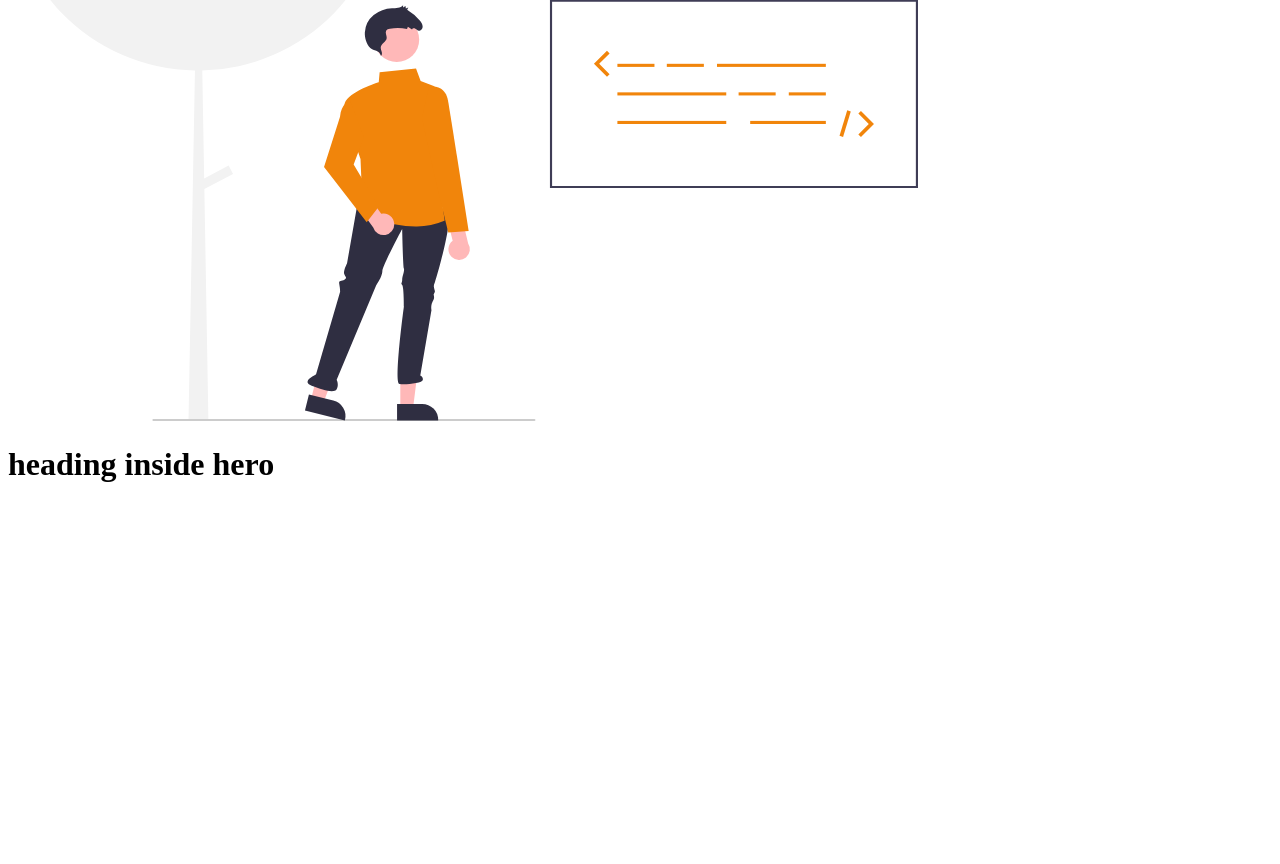
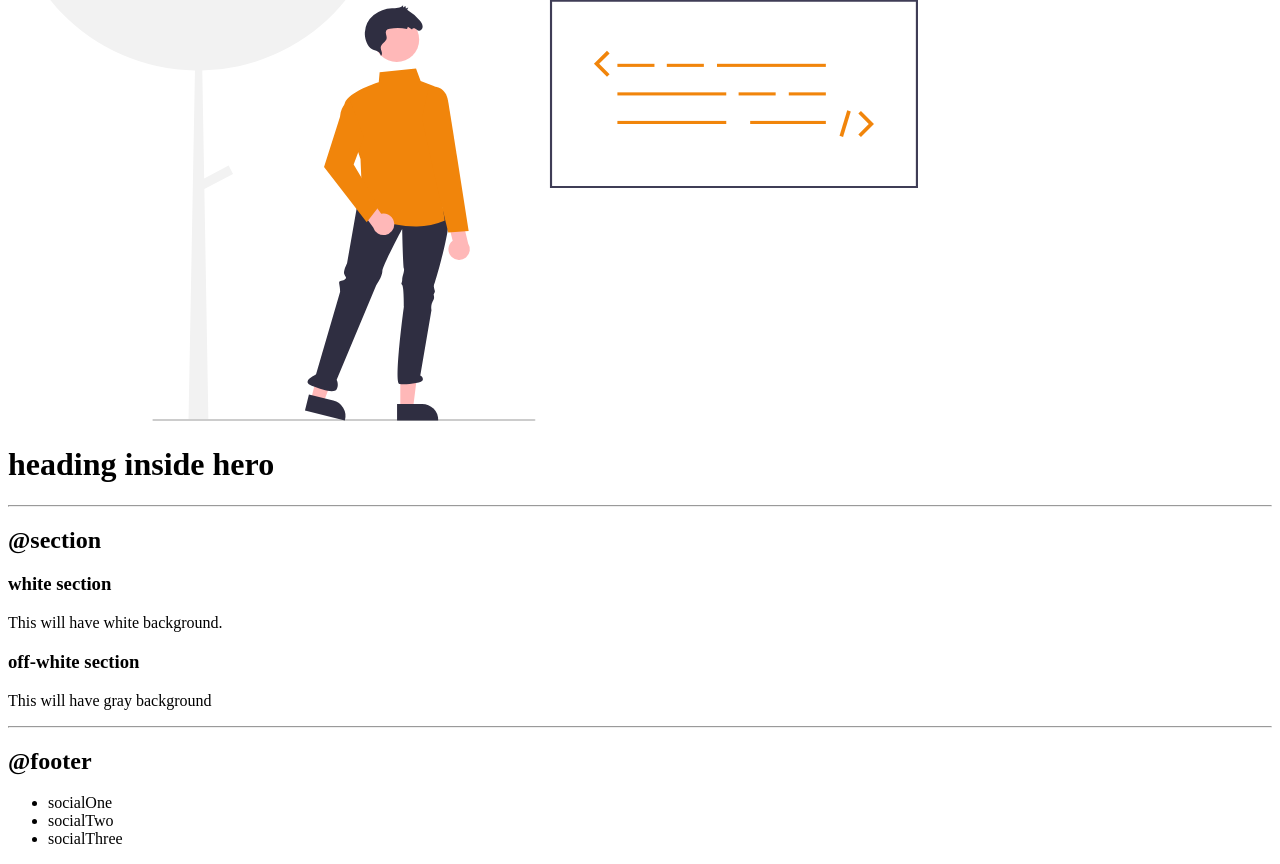
Before and after one commit to shubhxms/neog, a plain HTML site: page index.html in a window 1280 px wide. Shown: the part 1584-2448 px from the top of the page. Before the commit the page ends 2089 px from the top, so only its background shows below. Drawn offline with Linux system fonts and the light colour scheme.

Commit message:
html done

```diff
--- a/index.html
+++ b/index.html
@@ -73,13 +73,38 @@
             </ul>
         </nav>
 
-        <h2>header</h2>
+        <h2>@header</h2>
         <header>
             <img src="hacker_mindset.svg" />
             <h1>heading inside hero</h1>
         </header>
         <!-- hex => #F1850B -->
 
+
+        <hr>
+        <h2>@section</h2>
+        <section>
+            <h3>white section</h3>
+            <p>This will have white background.</p>
+        </section>
+        <section>
+            <h3>off-white section</h3>
+            <p>This will have gray background</p>
+        </section>
+
+
+        <hr />
+        <h2>@footer</h2>
+        <footer>
+            <ul>
+                <li>socialOne</li>
+                <li>socialTwo</li>
+                <li>socialThree</li>
+            </ul>
+        </footer>
+
+
+
     </body>
 
 </html>
```
